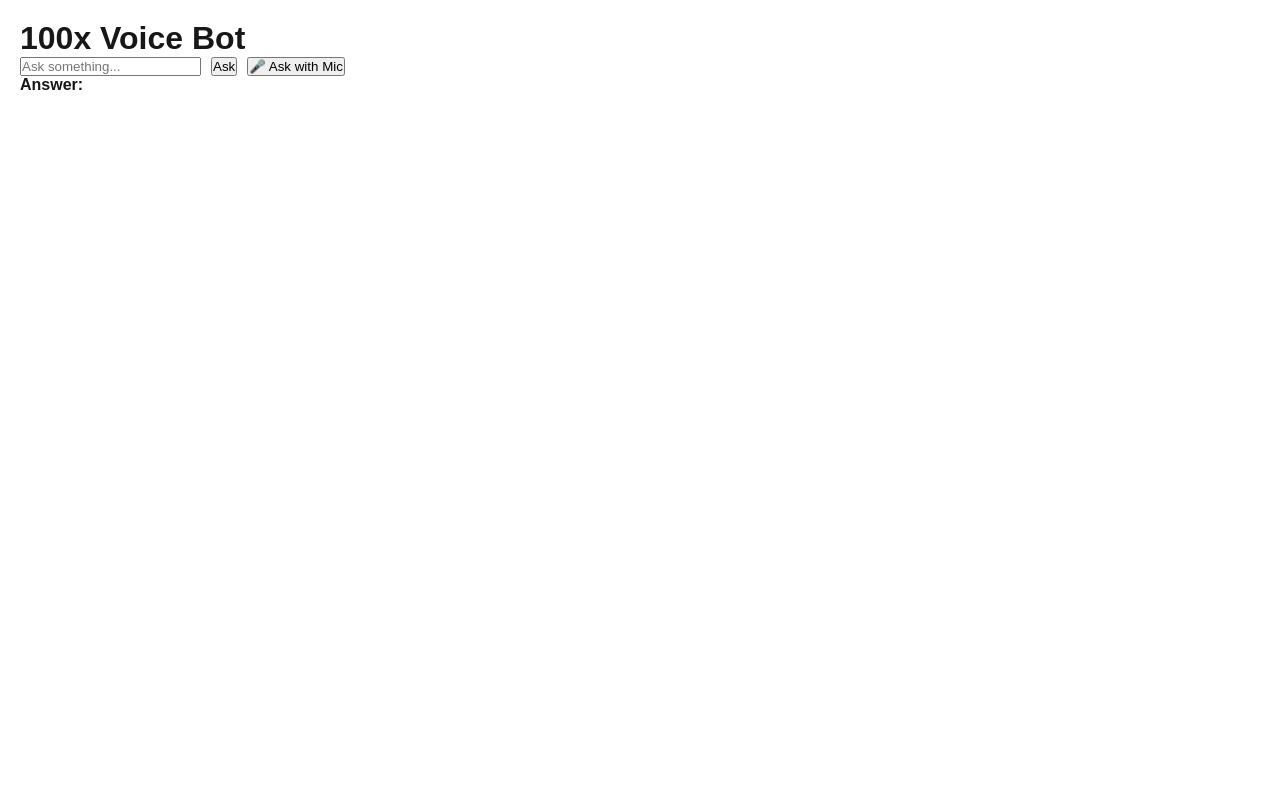
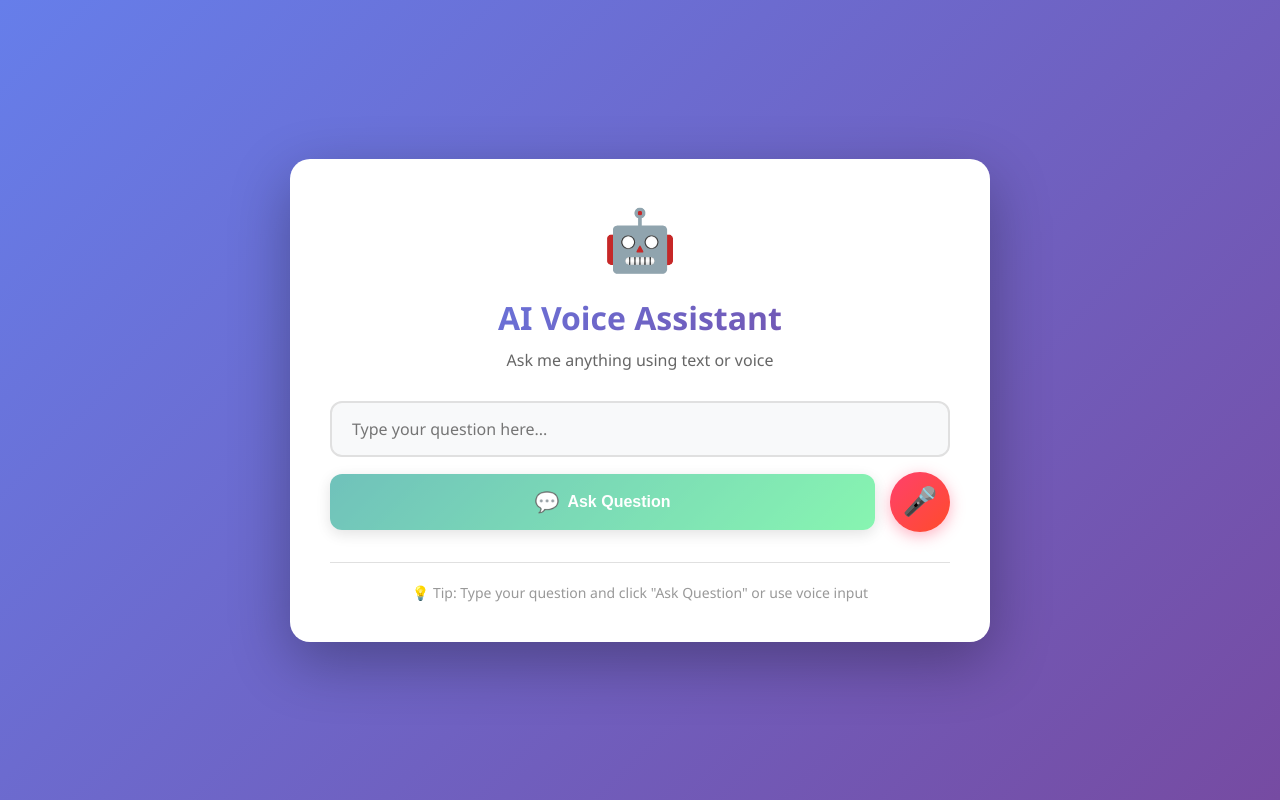
Before and after one commit to faizan0213/voicebot-ml-model, a Next.js app: page / in a window 1280 px wide. Built offline with nearby package versions, Linux system fonts and the light colour scheme.

Commit message:
improve ux

```diff
--- a/pages/index.js
+++ b/pages/index.js
@@ -3,8 +3,14 @@ import { useState } from "react";
 export default function Home() {
   const [question, setQuestion] = useState("");
   const [answer, setAnswer] = useState("");
+  const [isListening, setIsListening] = useState(false);
+  const [isLoading, setIsLoading] = useState(false);
 
   const askBot = async () => {
+    if (!question.trim()) return;
+
+    setIsLoading(true);
+    try {
       const res = await fetch("/api/chat", {
         method: "POST",
         headers: { "Content-Type": "application/json" },
@@ -14,6 +20,12 @@ export default function Home() {
       const data = await res.json();
       setAnswer(data.answer);
       speakOutLoud(data.answer);
+    } catch (error) {
+      console.error("Error:", error);
+      setAnswer("Sorry, something went wrong. Please try again.");
+    } finally {
+      setIsLoading(false);
+    }
   };
 
   // Voice output function
@@ -27,30 +39,65 @@ export default function Home() {
 
   // Mic input function
   const startListening = () => {
-    if (!("webkitSpeechRecognition" in window)) {
-      alert("Speech Recognition not supported in this browser. Try Chrome!");
+    // Check for browser support
+    const SpeechRecognition = window.SpeechRecognition || window.webkitSpeechRecognition;
+
+    if (!SpeechRecognition) {
+      alert("Speech Recognition is not supported in this browser. Please use Chrome, Edge, or Safari!");
       return;
     }
 
-    const recognition = new window.webkitSpeechRecognition();
+    const recognition = new SpeechRecognition();
     recognition.lang = "en-US";
     recognition.interimResults = false;
     recognition.maxAlternatives = 1;
+    recognition.continuous = false;
+
+    setIsListening(true);
+
+    recognition.onstart = () => {
+      console.log("Voice recognition started. Speak now!");
+      setIsListening(true);
+    };
 
     recognition.onresult = (event) => {
       const speechResult = event.results[0][0].transcript;
+      console.log("Speech recognized:", speechResult);
       setQuestion(speechResult);
+      setIsListening(false);
       askBotWithSpeech(speechResult);
     };
 
     recognition.onerror = (event) => {
-      console.error("Speech recognition error", event.error);
+      console.error("Speech recognition error:", event.error);
+      setIsListening(false);
+
+      if (event.error === 'no-speech') {
+        alert("No speech detected. Please try again!");
+      } else if (event.error === 'not-allowed') {
+        alert("Microphone access denied. Please allow microphone access in browser settings!");
+      } else {
+        alert("Error occurred: " + event.error);
+      }
     };
 
+    recognition.onend = () => {
+      console.log("Voice recognition ended");
+      setIsListening(false);
+    };
+
+    try {
       recognition.start();
+    } catch (error) {
+      console.error("Error starting recognition:", error);
+      setIsListening(false);
+      alert("Could not start voice recognition. Please try again!");
+    }
   };
 
   const askBotWithSpeech = async (speechText) => {
+    setIsLoading(true);
+    try {
       const res = await fetch("/api/chat", {
         method: "POST",
         headers: { "Content-Type": "application/json" },
@@ -60,31 +107,289 @@ export default function Home() {
       const data = await res.json();
       setAnswer(data.answer);
       speakOutLoud(data.answer);
+    } catch (error) {
+      console.error("Error:", error);
+      setAnswer("Sorry, something went wrong. Please try again.");
+    } finally {
+      setIsLoading(false);
+    }
   };
 
   return (
-    <div style={{ padding: 20 }}>
-      <h1>100x Voice Bot</h1>
+    <div style={styles.container}>
+      <div style={styles.card}>
+        {/* Header */}
+        <div style={styles.header}>
+          <div style={styles.iconWrapper}>
+            <span style={styles.icon}>🤖</span>
+          </div>
+          <h1 style={styles.title}>AI Voice Assistant</h1>
+          <p style={styles.subtitle}>Ask me anything using text or voice</p>
+        </div>
 
+        {/* Input Section */}
+        <div style={styles.inputSection}>
+          <div style={styles.inputWrapper}>
             <input
               type="text"
-        placeholder="Ask something..."
+              placeholder="Type your question here..."
               value={question}
               onChange={(e) => setQuestion(e.target.value)}
-        style={{ marginRight: 10 }}
+              style={styles.input}
+              disabled={isLoading || isListening}
             />
-      <button onClick={askBot}>Ask</button>
-      <button onClick={startListening} style={{ marginLeft: 10 }}>
-        🎤 Ask with Mic
+          </div>
+
+          <div style={styles.buttonGroup}>
+            <button
+              onClick={askBot}
+              disabled={isLoading || !question.trim() || isListening}
+              style={{
+                ...styles.askButton,
+                opacity: isLoading || !question.trim() || isListening ? 0.6 : 1,
+              }}
+            >
+              <span style={styles.buttonIcon}>{isLoading ? "⏳" : "💬"}</span>
+              <span style={styles.buttonText}>
+                {isLoading ? "Processing..." : "Ask Question"}
+              </span>
             </button>
 
-      <p>
-        <b>Answer:</b> {answer}
+            <button
+              onClick={startListening}
+              disabled={isLoading || isListening}
+              style={{
+                ...styles.micButton,
+                background: isListening
+                  ? "linear-gradient(135deg, #ff6b6b 0%, #ee5a6f 100%)"
+                  : "linear-gradient(135deg, #ff416c 0%, #ff4b2b 100%)",
+                opacity: isLoading ? 0.6 : 1,
+              }}
+            >
+              <span style={styles.micIcon}>🎤</span>
+            </button>
+          </div>
+        </div>
+
+        {/* Answer Section */}
+        {(answer || isLoading) && (
+          <div style={styles.answerSection}>
+            <div style={styles.answerLabel}>
+              <span style={styles.answerIcon}>💬</span>
+              <span>Answer:</span>
+            </div>
+            <div style={styles.answerBox}>
+              {isLoading ? (
+                <div style={styles.loadingDots}>
+                  <span style={styles.dot}>●</span>
+                  <span style={styles.dot}>●</span>
+                  <span style={styles.dot}>●</span>
+                </div>
+              ) : (
+                <p style={styles.answerText}>{answer}</p>
+              )}
+            </div>
+            {answer && !isLoading && (
+              <button
+                onClick={() => speakOutLoud(answer)}
+                style={styles.speakButton}
+              >
+                <span style={styles.buttonIcon}>🔊</span>
+                <span style={styles.buttonText}>Play Answer</span>
+              </button>
+            )}
+          </div>
+        )}
+
+        {/* Footer */}
+        <div style={styles.footer}>
+          <p style={styles.footerText}>
+            💡 Tip: Type your question and click "Ask Question" or use voice input
           </p>
-
-      {answer && (
-        <button onClick={() => speakOutLoud(answer)}>🔊 Speak Again</button>
-      )}
+        </div>
+      </div>
     </div>
   );
 }
+
+const styles = {
+  container: {
+    minHeight: "100vh",
+    background: "linear-gradient(135deg, #667eea 0%, #764ba2 100%)",
+    display: "flex",
+    alignItems: "center",
+    justifyContent: "center",
+    padding: "20px",
+    fontFamily: "'Segoe UI', Tahoma, Geneva, Verdana, sans-serif",
+  },
+  card: {
+    background: "white",
+    borderRadius: "20px",
+    boxShadow: "0 20px 60px rgba(0, 0, 0, 0.3)",
+    maxWidth: "700px",
+    width: "100%",
+    padding: "40px",
+    animation: "fadeIn 0.5s ease-in",
+  },
+  header: {
+    textAlign: "center",
+    marginBottom: "30px",
+  },
+  iconWrapper: {
+    marginBottom: "15px",
+  },
+  icon: {
+    fontSize: "60px",
+    display: "inline-block",
+    animation: "bounce 2s infinite",
+  },
+  title: {
+    fontSize: "32px",
+    fontWeight: "700",
+    color: "#333",
+    margin: "10px 0",
+    background: "linear-gradient(135deg, #667eea 0%, #764ba2 100%)",
+    WebkitBackgroundClip: "text",
+    WebkitTextFillColor: "transparent",
+  },
+  subtitle: {
+    fontSize: "16px",
+    color: "#666",
+    margin: "5px 0 0 0",
+  },
+  inputSection: {
+    marginBottom: "30px",
+  },
+  inputWrapper: {
+    marginBottom: "15px",
+  },
+  input: {
+    width: "100%",
+    padding: "15px 20px",
+    fontSize: "16px",
+    border: "2px solid #e0e0e0",
+    borderRadius: "12px",
+    outline: "none",
+    transition: "all 0.3s ease",
+    fontFamily: "inherit",
+    backgroundColor: "#f8f9fa",
+  },
+  buttonGroup: {
+    display: "flex",
+    gap: "15px",
+    alignItems: "center",
+  },
+  askButton: {
+    flex: 1,
+    padding: "16px 20px",
+    background: "linear-gradient(135deg, #11998e 0%, #38ef7d 100%)",
+    color: "white",
+    border: "none",
+    borderRadius: "12px",
+    cursor: "pointer",
+    transition: "all 0.3s ease",
+    fontWeight: "600",
+    fontSize: "16px",
+    display: "flex",
+    alignItems: "center",
+    justifyContent: "center",
+    gap: "8px",
+    boxShadow: "0 4px 15px rgba(0, 0, 0, 0.2)",
+  },
+  micButton: {
+    width: "60px",
+    height: "60px",
+    padding: "0",
+    color: "white",
+    border: "none",
+    borderRadius: "50%",
+    cursor: "pointer",
+    transition: "all 0.3s ease",
+    fontWeight: "600",
+    fontSize: "24px",
+    display: "flex",
+    alignItems: "center",
+    justifyContent: "center",
+    boxShadow: "0 4px 15px rgba(255, 65, 108, 0.4)",
+    flexShrink: 0,
+  },
+  buttonIcon: {
+    fontSize: "20px",
+  },
+  buttonText: {
+    fontSize: "16px",
+  },
+  micIcon: {
+    fontSize: "28px",
+    lineHeight: 1,
+  },
+  answerSection: {
+    marginTop: "30px",
+    animation: "slideIn 0.5s ease-out",
+  },
+  answerLabel: {
+    display: "flex",
+    alignItems: "center",
+    gap: "8px",
+    fontSize: "18px",
+    fontWeight: "600",
+    color: "#333",
+    marginBottom: "12px",
+  },
+  answerIcon: {
+    fontSize: "24px",
+  },
+  answerBox: {
+    background: "linear-gradient(135deg, #f5f7fa 0%, #c3cfe2 100%)",
+    padding: "20px",
+    borderRadius: "12px",
+    minHeight: "80px",
+    marginBottom: "15px",
+  },
+  answerText: {
+    fontSize: "16px",
+    lineHeight: "1.6",
+    color: "#333",
+    margin: 0,
+  },
+  loadingDots: {
+    display: "flex",
+    justifyContent: "center",
+    alignItems: "center",
+    gap: "8px",
+    height: "40px",
+  },
+  dot: {
+    fontSize: "24px",
+    color: "#667eea",
+    animation: "pulse 1.4s infinite ease-in-out",
+  },
+  speakButton: {
+    padding: "12px 20px",
+    background: "linear-gradient(135deg, #11998e 0%, #38ef7d 100%)",
+    color: "white",
+    border: "none",
+    borderRadius: "12px",
+    cursor: "pointer",
+    transition: "all 0.3s ease",
+    fontWeight: "600",
+    fontSize: "16px",
+    display: "flex",
+    alignItems: "center",
+    justifyContent: "center",
+    gap: "8px",
+    width: "100%",
+    boxShadow: "0 4px 15px rgba(0, 0, 0, 0.2)",
+  },
+  footer: {
+    marginTop: "30px",
+    textAlign: "center",
+    paddingTop: "20px",
+    borderTop: "1px solid #e0e0e0",
+  },
+  footerText: {
+    fontSize: "14px",
+    color: "#999",
+    margin: 0,
+  },
+};
--- a/styles/globals.css
+++ b/styles/globals.css
@@ -40,3 +40,92 @@ a {
     color-scheme: dark;
   }
 }
+
+/* Modern UI Animations */
+@keyframes fadeIn {
+  from {
+    opacity: 0;
+    transform: translateY(20px);
+  }
+  to {
+    opacity: 1;
+    transform: translateY(0);
+  }
+}
+
+@keyframes slideIn {
+  from {
+    opacity: 0;
+    transform: translateY(10px);
+  }
+  to {
+    opacity: 1;
+    transform: translateY(0);
+  }
+}
+
+@keyframes bounce {
+  0%, 100% {
+    transform: translateY(0);
+  }
+  50% {
+    transform: translateY(-10px);
+  }
+}
+
+@keyframes pulse {
+  0%, 100% {
+    opacity: 0.3;
+    transform: scale(0.8);
+  }
+  50% {
+    opacity: 1;
+    transform: scale(1.2);
+  }
+}
+
+/* Button Hover Effects */
+button {
+  transition: all 0.3s ease;
+}
+
+button:hover:not(:disabled) {
+  transform: translateY(-2px);
+  box-shadow: 0 6px 20px rgba(0, 0, 0, 0.3) !important;
+}
+
+button:active:not(:disabled) {
+  transform: translateY(0);
+}
+
+button:disabled {
+  cursor: not-allowed;
+}
+
+/* Input Focus Effects */
+input {
+  background-color: #f8f9fa !important;
+}
+
+input:focus {
+  border-color: #667eea !important;
+  box-shadow: 0 0 0 3px rgba(102, 126, 234, 0.1);
+  background-color: #f8f9fa !important;
+}
+
+/* Smooth Scrolling */
+html {
+  scroll-behavior: smooth;
+}
+
+/* Responsive Design for Mobile */
+@media (max-width: 768px) {
+  body {
+    font-size: 14px;
+  }
+}
+
+/* Remove tap highlight on mobile */
+* {
+  -webkit-tap-highlight-color: transparent;
+}
```
Lines whose indentation alone changed are shown as unchanged.
